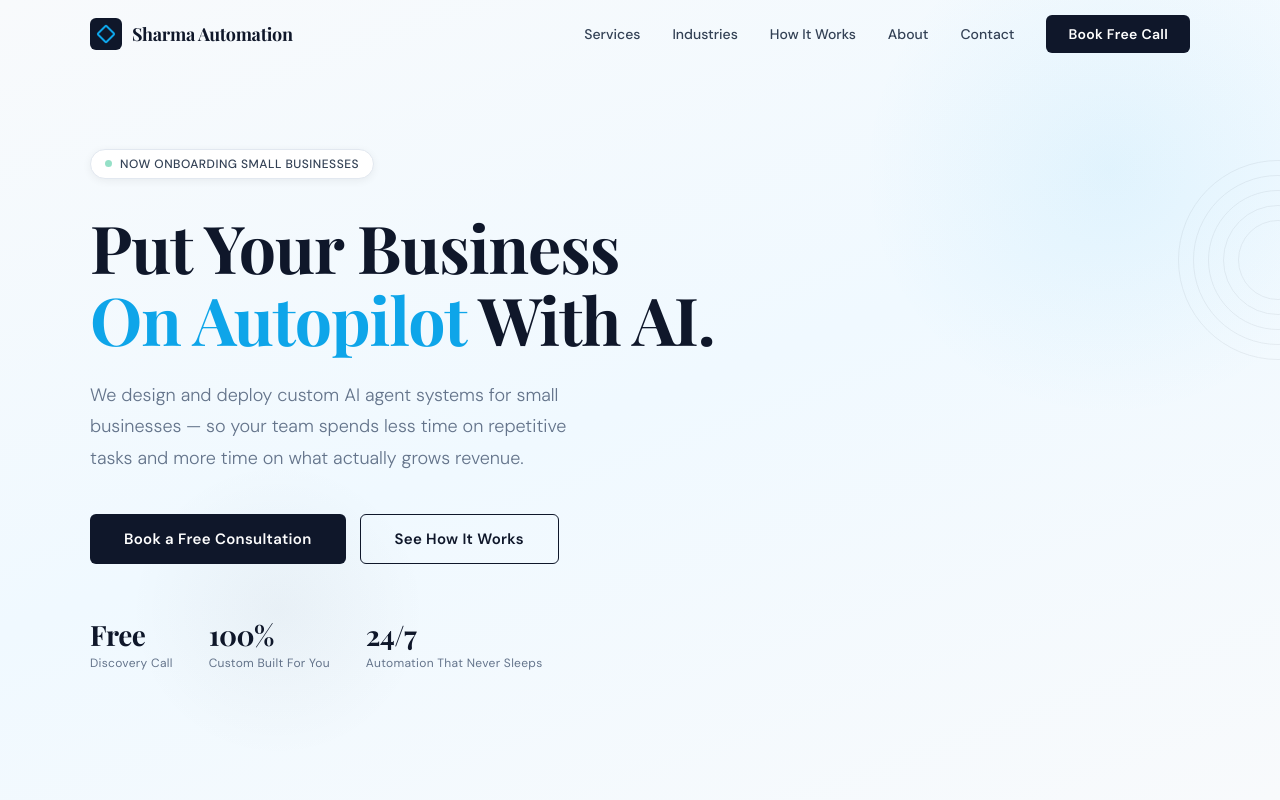
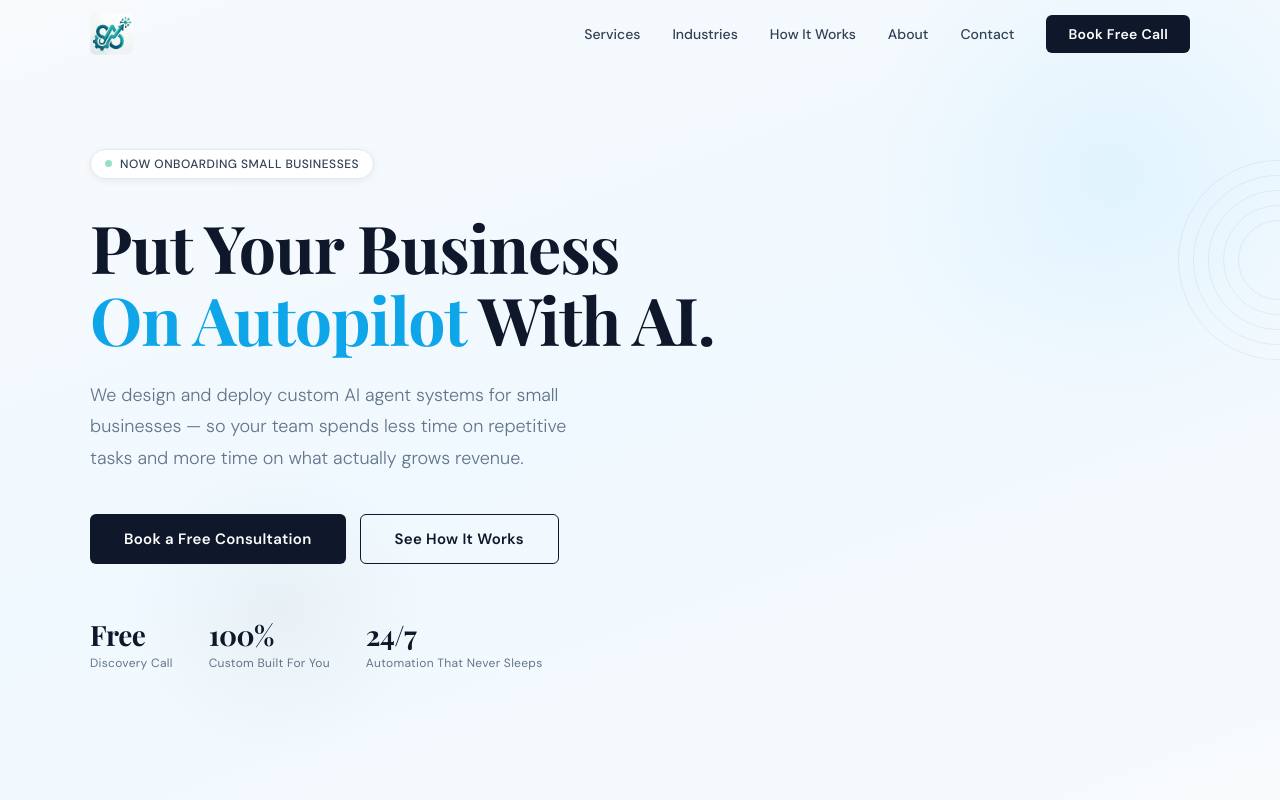
Before and after one commit to TsSource/Sharma-Automation, a React (Create React App) app: page / in a window 1280 px wide. Shown: the top 800 px of the page. Built offline with nearby package versions, Linux system fonts and the light colour scheme.

Commit message:
add logo to about section

```diff
--- a/src/App.js
+++ b/src/App.js
@@ -189,12 +189,16 @@ const [submitting, setSubmitting] = useState(false);
         padding: "0 5vw",
       }}>
         <div style={{ maxWidth: 1100, margin: "0 auto", display: "flex", alignItems: "center", justifyContent: "space-between", height: 68 }}>
-          <div style={{ display: "flex", alignItems: "center", gap: 10 }}>
-            <div style={{ width: 32, height: 32, background: s.navy, borderRadius: 6, display: "flex", alignItems: "center", justifyContent: "center" }}>
-              <div style={{ width: 14, height: 14, border: "2px solid #0ea5e9", borderRadius: 2, transform: "rotate(45deg)" }} />
-            </div>
-            <span className="playfair" style={{ fontSize: 18, fontWeight: 700, letterSpacing: "-0.3px" }}>Sharma Automation</span>
-          </div>
+          <div
+  onClick={() => window.scrollTo({ top: 0, behavior: "smooth" })}
+  style={{ display: "flex", alignItems: "center", gap: 10, cursor: "pointer" }}
+>
+  <img
+    src="/SharmaAutomationIcon.png"
+    alt="Sharma Automation Logo"
+    style={{ height: 42, width: "auto", objectFit: "contain" }}
+  />
+</div>
           {/* Desktop Nav */}
 <div className="desktop-nav" style={{ display: "flex", gap: 32, alignItems: "center" }}>
   {NAV_LINKS.map(l => (
@@ -428,12 +432,13 @@ const [submitting, setSubmitting] = useState(false);
         <div className="two-col" style={{ maxWidth: 1100, margin: "0 auto", display: "grid", gridTemplateColumns: "1fr 1fr", gap: 72, alignItems: "center" }}>
           <FadeIn>
             <div style={{ position: "relative" }}>
-              <div style={{ width: "100%", aspectRatio: "4/3", background: "linear-gradient(135deg, #f0f9ff, #e0f2fe)", borderRadius: 16, display: "flex", alignItems: "center", justifyContent: "center", border: "1px solid #bae6fd" }}>
-                <div style={{ textAlign: "center" }}>
-                  <div style={{ fontSize: 64, marginBottom: 12 }}>👤</div>
-                  <div className="dm" style={{ fontSize: 13, color: s.mid, letterSpacing: "1px" }}>YOUR PHOTO HERE</div>
-                </div>
-              </div>
+              <div style={{ width: "100%", aspectRatio: "4/3", borderRadius: 16, overflow: "hidden", border: "1px solid #bae6fd" }}>
+  <img
+    src="/SharmaAutomationLogo.png"
+    alt="Rohit Sharma - Sharma Automation"
+    style={{ width: "100%", height: "100%", objectFit: "cover", objectPosition: "center" }}
+  />
+</div>
               <div style={{ position: "absolute", bottom: -20, right: -20, background: s.navy, borderRadius: 12, padding: "18px 22px", boxShadow: "0 8px 32px rgba(0,0,0,0.15)" }}>
                 <div className="playfair" style={{ fontSize: 24, fontWeight: 700, color: "#fff" }}>Free</div>
                 <div className="dm" style={{ fontSize: 11, color: "#94a3b8", letterSpacing: "0.5px" }}>Discovery Call</div>
@@ -545,12 +550,16 @@ const [submitting, setSubmitting] = useState(false);
       {/* FOOTER */}
       <footer style={{ background: s.navy, padding: "40px 5vw", borderTop: "1px solid rgba(255,255,255,0.06)" }}>
         <div style={{ maxWidth: 1100, margin: "0 auto", display: "flex", justifyContent: "space-between", alignItems: "center", flexWrap: "wrap", gap: 20 }}>
-          <div style={{ display: "flex", alignItems: "center", gap: 10 }}>
-            <div style={{ width: 28, height: 28, background: s.accent, borderRadius: 5, display: "flex", alignItems: "center", justifyContent: "center" }}>
-              <div style={{ width: 12, height: 12, border: "2px solid #fff", borderRadius: 2, transform: "rotate(45deg)" }} />
-            </div>
-            <span className="playfair" style={{ fontSize: 16, fontWeight: 700, color: "#fff" }}>Sharma Automation</span>
-          </div>
+          <div
+  onClick={() => window.scrollTo({ top: 0, behavior: "smooth" })}
+  style={{ display: "flex", alignItems: "center", gap: 10, cursor: "pointer" }}
+>
+  <img
+    src="/SharmaAutomationIcon.png"
+    alt="Sharma Automation Logo"
+    style={{ height: 36, width: "auto", objectFit: "contain" }}
+  />
+</div>
           <div style={{ display: "flex", gap: 28 }}>
             {NAV_LINKS.map(l => (
               <span key={l} className="dm" onClick={() => scrollTo(l.toLowerCase().replace(" ", "-"))} style={{ fontSize: 13, color: "#64748b", cursor: "pointer", transition: "color 0.2s" }}
```
Also changed, not shown: public/SharmaAutomationIcon.png (added), 1 other file (tests, documents, lock files or other folders).
